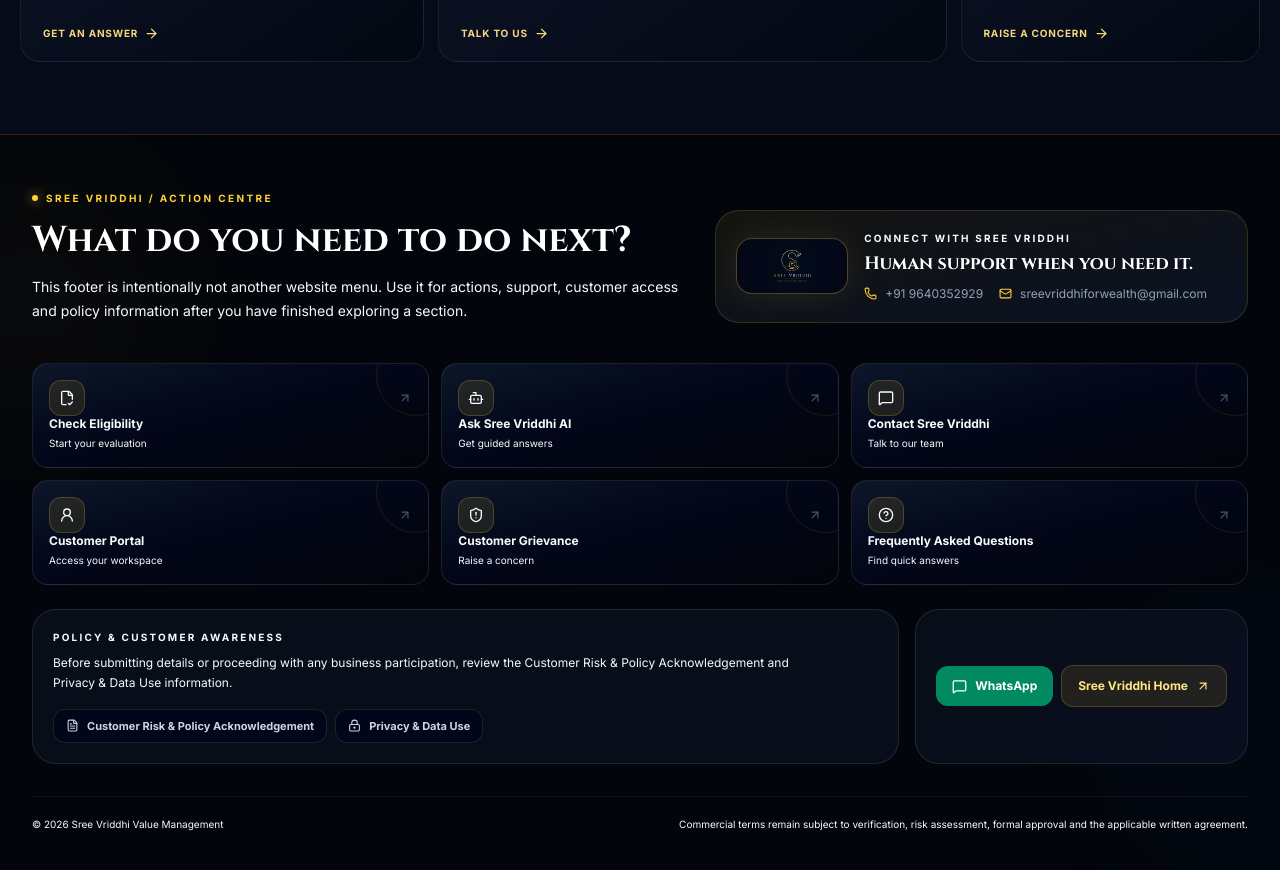
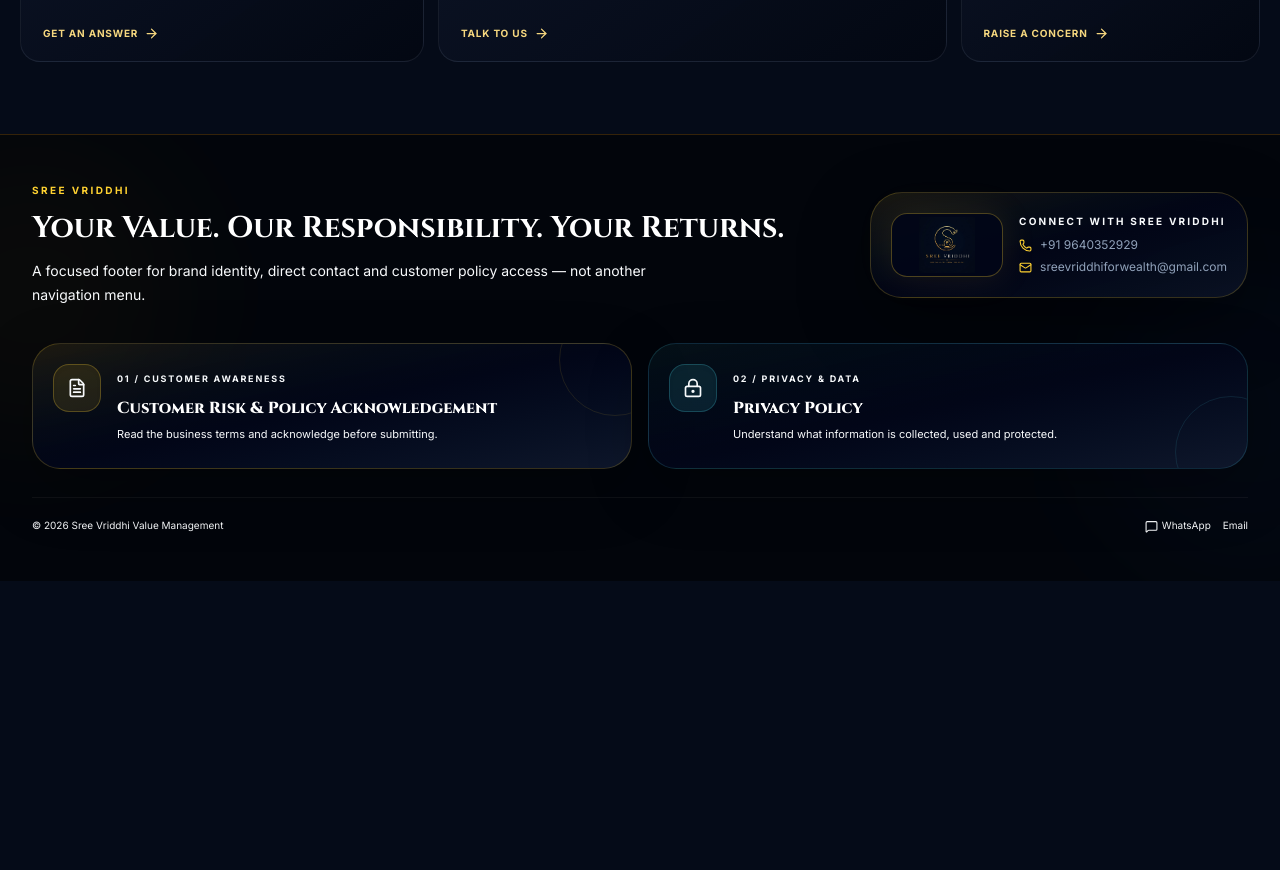
Before and after one commit to liveasyourlike/SreeVriddi, a React (Vite) app: page / in a window 1280 px wide. Shown: the part 1800-2670 px from the top of the page. After the commit the page ends 2381 px from the top, so only its background shows below. Built offline with nearby package versions, Linux system fonts and the light colour scheme; no server answers.

Commit message:
refactor: make footer legal and brand focused

```diff
--- a/src/components/layout/Footer.jsx
+++ b/src/components/layout/Footer.jsx
@@ -1,56 +1,65 @@
 import React from 'react';
 import { Link } from 'react-router-dom';
-import { ArrowUpRight, Bot, FileCheck2, FileText, HelpCircle, LockKeyhole, Mail, MessageSquare, Phone, ShieldAlert, UserRound } from 'lucide-react';
+import { FileText, LockKeyhole, Mail, MessageSquare, Phone } from 'lucide-react';
 import { useSreeVriddhi } from '../../context/SreeVriddhiContext';
 
 const SUPPORT_EMAIL = 'sreevriddhiforwealth@gmail.com';
 
-const actions = [
-  { label: 'Check Eligibility', note: 'Start your evaluation', path: '/eligibility', icon: FileCheck2 },
-  { label: 'Ask Sree Vriddhi AI', note: 'Get guided answers', action: 'chat', icon: Bot },
-  { label: 'Contact Sree Vriddhi', note: 'Talk to our team', path: '/contact', icon: MessageSquare },
-  { label: 'Customer Portal', note: 'Access your workspace', path: '/portal', icon: UserRound },
-  { label: 'Customer Grievance', note: 'Raise a concern', path: '/grievances', icon: ShieldAlert },
-  { label: 'Frequently Asked Questions', note: 'Find quick answers', path: '/faq', icon: HelpCircle },
-];
-
-const legal = [
-  ['Customer Risk & Policy Acknowledgement', '/terms', FileText],
-  ['Privacy & Data Use', '/privacy', LockKeyhole],
-];
-
 const Footer = () => {
   const { brandSettings } = useSreeVriddhi();
 
-  const ActionCard = ({ item }) => {
-    const Icon = item.icon;
-    const className = 'group relative min-h-[104px] overflow-hidden rounded-2xl border border-white/10 bg-gradient-to-br from-slate-900/95 via-slate-950 to-[#02050b] p-4 text-left transition duration-300 hover:-translate-y-1 hover:border-amber-300/40 hover:shadow-[0_20px_55px_rgba(0,0,0,.38)]';
-    const content = <><span className="absolute -right-7 -top-7 h-20 w-20 rounded-full border border-amber-300/10 transition duration-500 group-hover:scale-150 group-hover:rotate-45"/><div className="relative flex h-full flex-col justify-between"><div className="flex items-center justify-between"><span className="grid h-9 w-9 place-items-center rounded-xl border border-amber-300/20 bg-amber-300/10 text-amber-300"><Icon size={16}/></span><ArrowUpRight size={14} className="text-slate-600 transition group-hover:text-amber-300"/></div><div><span className="block text-xs font-bold text-slate-100 group-hover:text-amber-200">{item.label}</span><span className="mt-1 block text-[10px] text-slate-500">{item.note}</span></div></div></>;
-    if (item.action === 'chat') return <button type="button" className={className} onClick={() => window.dispatchEvent(new CustomEvent('sv-open-chat'))}>{content}</button>;
-    return <Link to={item.path} className={className}>{content}</Link>;
-  };
+  return (
+    <footer className="relative z-30 overflow-hidden border-t border-amber-500/20 bg-[#02050b] text-slate-300">
+      <div className="pointer-events-none absolute inset-0 opacity-60">
+        <div className="absolute -left-32 top-0 h-80 w-80 rounded-full bg-amber-400/5 blur-3xl" />
+        <div className="absolute -right-32 bottom-0 h-80 w-80 rounded-full bg-blue-500/5 blur-3xl" />
+      </div>
+      <div className="relative mx-auto max-w-7xl px-4 py-12 sm:px-6 lg:px-8">
+        <div className="grid gap-8 lg:grid-cols-[1fr_auto] lg:items-center">
+          <div>
+            <div className="mb-3 text-[10px] font-black uppercase tracking-[.24em] text-amber-300">Sree Vriddhi</div>
+            <h2 className="font-serif-brand text-2xl font-bold leading-tight text-white md:text-3xl">Your Value. Our Responsibility. Your Returns.</h2>
+            <p className="mt-3 max-w-2xl text-sm leading-6 text-slate-500">A focused footer for brand identity, direct contact and customer policy access — not another navigation menu.</p>
+          </div>
+          <div className="relative rounded-[2rem] border border-amber-300/20 bg-gradient-to-br from-amber-300/[0.10] via-slate-950/90 to-slate-900/70 p-5 shadow-[0_25px_70px_rgba(0,0,0,.35)] [transform-style:preserve-3d] hover:[transform:perspective(900px)_rotateX(3deg)_rotateY(-3deg)] transition-transform duration-500">
+            <div className="flex items-center gap-4">
+              <div className="grid h-16 w-28 shrink-0 place-items-center overflow-hidden rounded-2xl border border-amber-300/30 bg-slate-950/90 shadow-[0_0_35px_rgba(212,175,55,.12)]">
+                <img src={brandSettings.primaryLogo || '/brand/logo-primary.jpeg'} alt="Sree Vriddhi logo" className="h-14 w-24 object-contain" />
+              </div>
+              <div>
+                <p className="text-[10px] font-black uppercase tracking-[.22em] text-amber-300">CONNECT WITH SREE VRIDDHI</p>
+                <div className="mt-2 grid gap-1.5 text-xs text-slate-400">
+                  <a href={`tel:${brandSettings.phone}`} className="inline-flex items-center gap-2 hover:text-amber-300"><Phone size={13} className="text-amber-300" />{brandSettings.phone}</a>
+                  <a href={`mailto:${SUPPORT_EMAIL}`} className="inline-flex items-center gap-2 hover:text-amber-300"><Mail size={13} className="text-amber-300" />{SUPPORT_EMAIL}</a>
+                </div>
+              </div>
+            </div>
+          </div>
+        </div>
 
-  return <footer className="relative z-30 overflow-hidden border-t border-amber-500/20 bg-[#02050b] text-slate-300">
-    <div className="pointer-events-none absolute inset-0 opacity-50"><div className="absolute -left-32 top-0 h-80 w-80 rounded-full bg-amber-400/5 blur-3xl"/><div className="absolute -right-32 bottom-0 h-80 w-80 rounded-full bg-blue-500/5 blur-3xl"/></div>
-    <div className="relative mx-auto max-w-7xl px-4 py-14 sm:px-6 lg:px-8">
-      <div className="grid gap-8 lg:grid-cols-[1.1fr_.9fr] lg:items-end">
-        <div>
-          <div className="mb-3 flex items-center gap-2 text-[10px] font-black uppercase tracking-[.24em] text-amber-300"><span className="h-1.5 w-1.5 rounded-full bg-amber-300 shadow-[0_0_12px_rgba(252,211,77,.8)]"/> Sree Vriddhi / Action Centre</div>
-          <h2 className="font-serif-brand text-3xl font-bold leading-tight text-white md:text-4xl">What do you need to do next?</h2>
-          <p className="mt-3 max-w-2xl text-sm leading-6 text-slate-500">This footer is intentionally not another website menu. Use it for actions, support, customer access and policy information after you have finished exploring a section.</p>
+        <div className="mt-9 grid gap-4 sm:grid-cols-2">
+          <Link to="/terms" className="group relative min-h-[126px] overflow-hidden rounded-[1.75rem] border border-amber-300/20 bg-gradient-to-br from-amber-300/[0.09] via-slate-950 to-slate-900 p-5 shadow-[0_20px_60px_rgba(0,0,0,.28)] [transform-style:preserve-3d] transition duration-500 hover:-translate-y-1 hover:border-amber-300/50 hover:shadow-[0_25px_70px_rgba(245,158,11,.10)]">
+            <div className="absolute -right-10 -top-10 h-28 w-28 rounded-full border border-amber-300/10 transition duration-700 group-hover:scale-150 group-hover:rotate-45" />
+            <div className="relative flex h-full items-start gap-4">
+              <span className="grid h-12 w-12 shrink-0 place-items-center rounded-2xl border border-amber-300/25 bg-amber-300/10 text-amber-300 shadow-inner"><FileText size={20} /></span>
+              <div><span className="text-[9px] font-black uppercase tracking-[.2em] text-amber-400">01 / CUSTOMER AWARENESS</span><h3 className="mt-2 text-base font-extrabold text-white group-hover:text-amber-200">Customer Risk & Policy Acknowledgement</h3><p className="mt-1 text-[11px] leading-5 text-slate-500">Read the business terms and acknowledge before submitting.</p></div>
+            </div>
+          </Link>
+          <Link to="/privacy" className="group relative min-h-[126px] overflow-hidden rounded-[1.75rem] border border-cyan-300/15 bg-gradient-to-br from-cyan-300/[0.06] via-slate-950 to-slate-900 p-5 shadow-[0_20px_60px_rgba(0,0,0,.28)] [transform-style:preserve-3d] transition duration-500 hover:-translate-y-1 hover:border-cyan-300/40">
+            <div className="absolute -right-10 -bottom-10 h-28 w-28 rounded-full border border-cyan-300/10 transition duration-700 group-hover:scale-150" />
+            <div className="relative flex h-full items-start gap-4">
+              <span className="grid h-12 w-12 shrink-0 place-items-center rounded-2xl border border-cyan-300/20 bg-cyan-300/10 text-cyan-200 shadow-inner"><LockKeyhole size={20} /></span>
+              <div><span className="text-[9px] font-black uppercase tracking-[.2em] text-cyan-300">02 / PRIVACY & DATA</span><h3 className="mt-2 text-base font-extrabold text-white group-hover:text-cyan-200">Privacy Policy</h3><p className="mt-1 text-[11px] leading-5 text-slate-500">Understand what information is collected, used and protected.</p></div>
+            </div>
+          </Link>
         </div>
-        <div className="rounded-3xl border border-amber-300/15 bg-gradient-to-br from-amber-300/[0.08] to-slate-900/70 p-5"><div className="flex items-center gap-4"><div className="grid h-14 w-28 shrink-0 place-items-center overflow-hidden rounded-2xl border border-amber-300/30 bg-slate-950/80 shadow-[0_0_35px_rgba(212,175,55,.12)]"><img src={brandSettings.primaryLogo || '/brand/logo-primary.jpeg'} alt="Sree Vriddhi logo" className="h-12 w-24 object-contain"/></div><div><p className="text-[10px] font-black uppercase tracking-[.22em] text-amber-300">CONNECT WITH SREE VRIDDHI</p><h3 className="mt-1 text-lg font-bold text-white">Human support when you need it.</h3><div className="mt-2 flex flex-wrap gap-x-4 gap-y-1 text-xs text-slate-400"><a href={`tel:${brandSettings.phone}`} className="inline-flex items-center gap-2 hover:text-amber-300"><Phone size={13} className="text-amber-300"/>{brandSettings.phone}</a><a href={`mailto:${SUPPORT_EMAIL}`} className="inline-flex items-center gap-2 hover:text-amber-300"><Mail size={13} className="text-amber-300"/>{SUPPORT_EMAIL}</a></div></div></div></div>
+
+        <div className="mt-7 flex flex-col gap-3 border-t border-white/5 pt-5 text-[10px] text-slate-600 sm:flex-row sm:items-center sm:justify-between">
+          <span>© {new Date().getFullYear()} Sree Vriddhi Value Management</span>
+          <span className="inline-flex items-center gap-3"><a href={brandSettings.whatsappUrl} target="_blank" rel="noopener noreferrer" className="hover:text-emerald-300"><MessageSquare size={13} className="inline mr-1" />WhatsApp</a><a href={`mailto:${SUPPORT_EMAIL}`} className="hover:text-amber-300">Email</a></span>
+        </div>
       </div>
-
-      <div className="mt-10 grid grid-cols-1 gap-3 sm:grid-cols-2 lg:grid-cols-3">{actions.map((item) => <ActionCard key={item.label} item={item}/>)}</div>
-
-      <div className="mt-6 grid gap-4 lg:grid-cols-[1fr_auto]">
-        <div className="rounded-3xl border border-white/10 bg-slate-900/50 p-5"><p className="text-[10px] font-black uppercase tracking-[.22em] text-slate-500">POLICY & CUSTOMER AWARENESS</p><p className="mt-2 max-w-3xl text-xs leading-5 text-slate-400">Before submitting details or proceeding with any business participation, review the Customer Risk & Policy Acknowledgement and Privacy & Data Use information.</p><div className="mt-4 flex flex-wrap gap-2">{legal.map(([label,path,Icon]) => <Link key={path} to={path} className="inline-flex items-center gap-2 rounded-xl border border-white/10 bg-slate-950 px-3 py-2 text-[11px] font-bold text-slate-300 transition hover:border-amber-300/30 hover:text-amber-200"><Icon size={13}/>{label}</Link>)}</div></div>
-        <div className="flex flex-wrap items-center justify-center gap-2 rounded-3xl border border-white/10 bg-slate-900/50 p-5"><a href={brandSettings.whatsappUrl} target="_blank" rel="noopener noreferrer" className="inline-flex items-center gap-2 rounded-xl bg-emerald-600/90 px-4 py-3 text-xs font-black text-white hover:bg-emerald-500"><MessageSquare size={15}/> WhatsApp</a><Link to="/" className="inline-flex items-center gap-2 rounded-xl border border-amber-300/20 bg-amber-300/10 px-4 py-3 text-xs font-bold text-amber-200 hover:bg-amber-300/20">Sree Vriddhi Home <ArrowUpRight size={14}/></Link></div>
-      </div>
-
-      <div className="mt-8 flex flex-col gap-2 border-t border-white/5 pt-5 text-[10px] text-slate-600 sm:flex-row sm:items-center sm:justify-between"><span>© {new Date().getFullYear()} Sree Vriddhi Value Management</span><span>Commercial terms remain subject to verification, risk assessment, formal approval and the applicable written agreement.</span></div>
-    </div>
-  </footer>;
+    </footer>
+  );
 };
 export default Footer;
```
